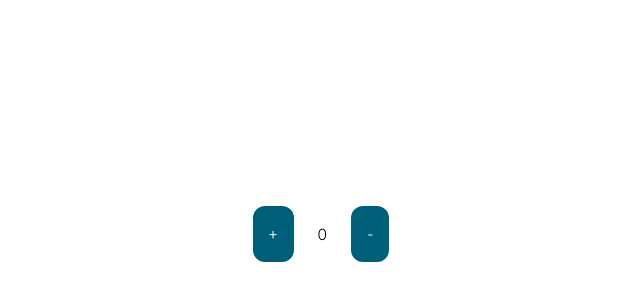
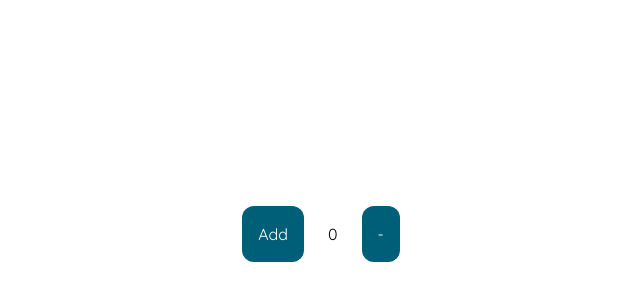
Before and after one commit to sugirangendahayo/React_Theory, a React (Vite) app: page / in a window 1280 px wide. Shown: the part 166-466 px from the top of the page, without its empty margins (319-959 px from the left). Built offline with nearby package versions, Linux system fonts and the light colour scheme.

Commit message:
Update increment button label for better clarity
Replaces the plus symbol with more descriptive text to improve the user interface and make the action more intuitive for users.

```diff
--- a/src/components/ui/Counter.jsx
+++ b/src/components/ui/Counter.jsx
@@ -18,7 +18,7 @@ const Counter = () => {
             className="bg-cyan-800 text-white p-4 rounded-xl cursor-pointer"
             onClick={increment}
           >
-            +
+            Add
           </button>
           <p className="">{count}</p>
           <button
```
